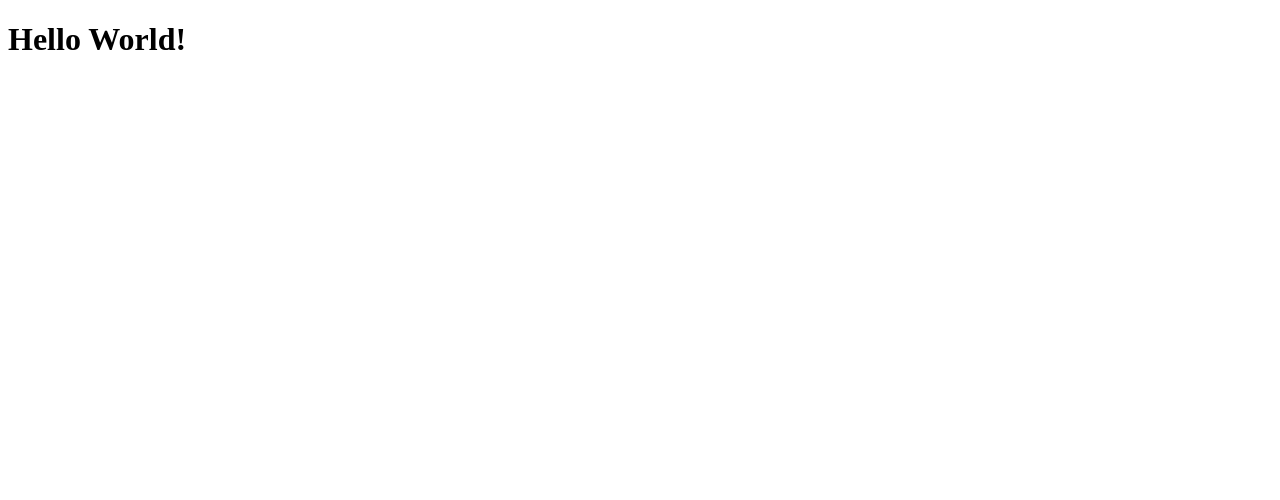
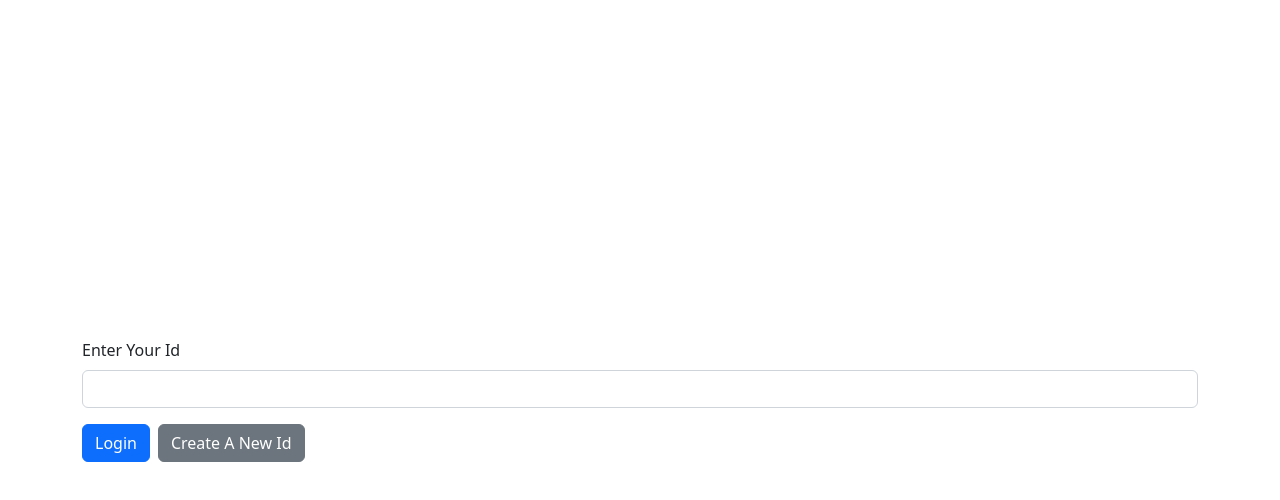
Before and after one commit to arty-mason/client, a React (Create React App) app: page / in a window 1280 px wide. Shown: the top 500 px of the page. Built offline with nearby package versions, Linux system fonts and the light colour scheme.

Commit message:
Creating & pre-styling Login page

```diff
--- a/package.json
+++ b/package.json
@@ -6,9 +6,12 @@
     "@testing-library/jest-dom": "^5.16.5",
     "@testing-library/react": "^13.4.0",
     "@testing-library/user-event": "^13.5.0",
+    "bootstrap": "^5.2.3",
     "react": "^18.2.0",
+    "react-bootstrap": "^2.7.0",
     "react-dom": "^18.2.0",
     "react-scripts": "5.0.1",
+    "uuid": "^9.0.0",
     "web-vitals": "^2.1.4"
   },
   "scripts": {
--- a/src/App.js
+++ /dev/null
@@ -1,11 +0,0 @@
-import React from 'react';
-
-function App() {
-  return (
-    <div className="App">
-      <h1>Hello World!</h1>
-    </div>
-  );
-}
-
-export default App;
--- /dev/null
+++ b/src/components/App.js
@@ -0,0 +1,16 @@
+import React, { useState } from 'react';
+
+import Login from './Login';
+
+function App() {
+  const [id, setId] = useState();
+
+  return (
+    <>
+      {id}
+      <Login onIdSubmit={setId} />
+    </>
+  );
+}
+
+export default App;
--- /dev/null
+++ b/src/components/Login.jsx
@@ -0,0 +1,32 @@
+import React, { useRef } from "react";
+import { Button, Container, Form } from "react-bootstrap";
+
+const Login = ({ onIdSubmit }) => {
+  const idRef = useRef();
+
+  const handleSubmit = (event) => {
+    event.preventDefault();
+
+    onIdSubmit(idRef.current.value);
+  };
+
+  return (
+    <Container
+      className="align-items-center d-flex"
+      style={{ height: "100vh" }}
+    >
+      <Form className="w-100" onSubmit={handleSubmit}>
+        <Form.Group className="mb-3">
+          <Form.Label>Enter Your Id</Form.Label>
+          <Form.Control type="text" ref={idRef} required />
+        </Form.Group>
+        <Button type="submit" className="me-2">
+          Login
+        </Button>
+        <Button variant="secondary">Create A New Id</Button>
+      </Form>
+    </Container>
+  );
+};
+
+export default Login;
--- a/src/index.js
+++ b/src/index.js
@@ -1,7 +1,8 @@
 import React from 'react';
 import ReactDOM from 'react-dom/client';
+import "bootstrap/dist/css/bootstrap.min.css"
 
-import App from './App';
+import App from './components/App';
 
 
 const root = ReactDOM.createRoot(document.getElementById('root'));
```
Also changed, not shown: 1 other file (tests, documents, lock files or other folders).
